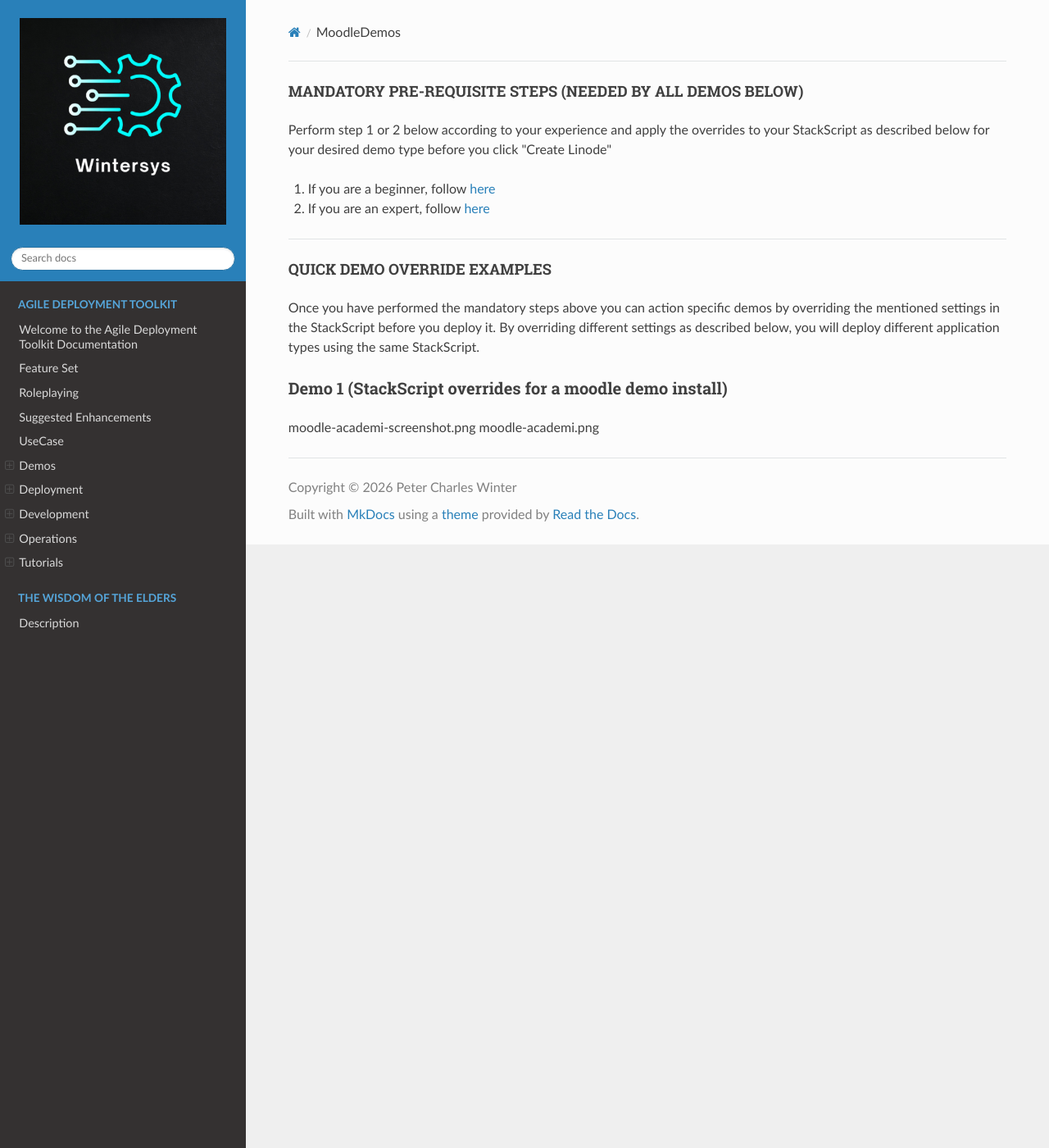
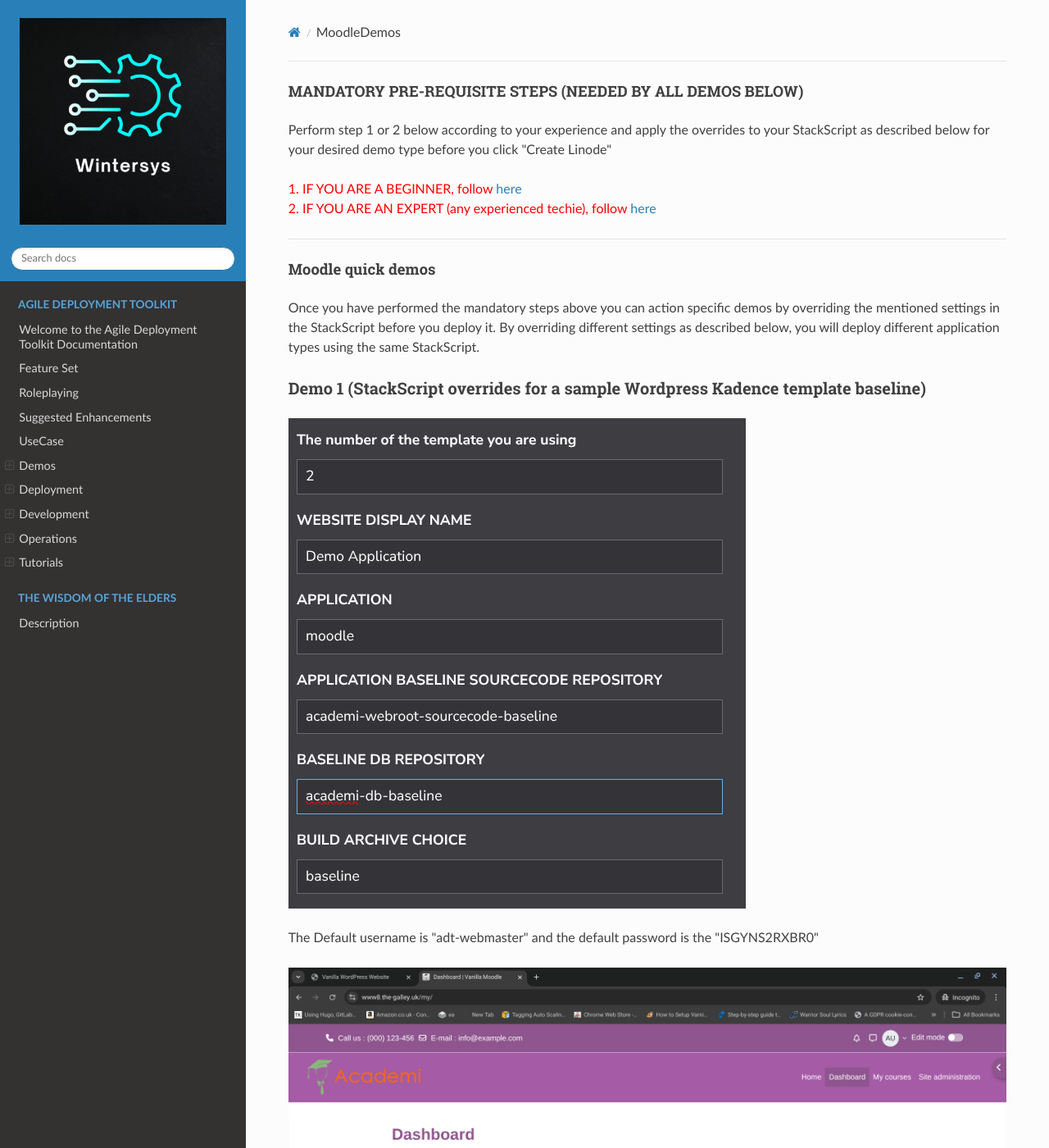
Before and after one commit to wintersys-dev/adt-documentation, an MkDocs documentation site: the page built from docs/Agile Deployment Toolkit/Demos/MoodleDemos.md, in a window 1280 px wide and 1400 px high. Shown: the whole window at 82% size. Built offline with MkDocs 1.6.1, drawn with Linux system fonts in a browser that asks for light colours; nearby versions of some CDN libraries.

Commit message:
Update MoodleDemos.md

```diff
--- a/docs/Agile Deployment Toolkit/Demos/MoodleDemos.md
+++ b/docs/Agile Deployment Toolkit/Demos/MoodleDemos.md
@@ -2,16 +2,19 @@
 
 Perform step 1 or 2 below according to your experience and apply the overrides to your StackScript as described below for your desired demo type before you click "Create Linode"
 
-1. If you are a beginner, follow [here](./QuickStartDemosPrepBeginnerLevel.md)
-2. If you are an expert, follow [here](./QuickStartDemosPrepExpertLevel.md)
+<span style="color:red">1. IF YOU ARE A BEGINNER, follow [here](./QuickStartDemosPrepBeginnerLevel.md)</span>
+<span style="color:red">2. IF YOU ARE AN EXPERT (any experienced techie), follow [here](./QuickStartDemosPrepExpertLevel.md)</span>
 
 -------------------------
 
-#### QUICK DEMO OVERRIDE EXAMPLES
+#### Moodle quick demos
 
 Once you have performed the mandatory steps above you can action specific demos by overriding the mentioned settings in the StackScript before you deploy it. By overriding different settings as described below, you will deploy different application types using the same StackScript.
 
-### Demo 1 (StackScript overrides for a moodle demo install)
+### Demo 1 (StackScript overrides for a sample Wordpress Kadence template baseline)
 
-moodle-academi-screenshot.png
-moodle-academi.png
+![](images/moodle-academi.png "Moodle Academi")
+
+The Default username is "adt-webmaster" and the default password is the "ISGYNS2RXBR0"
+
+![](images/moodle-academi-screenshot.png "Moodle Academi Screenshot")
```
